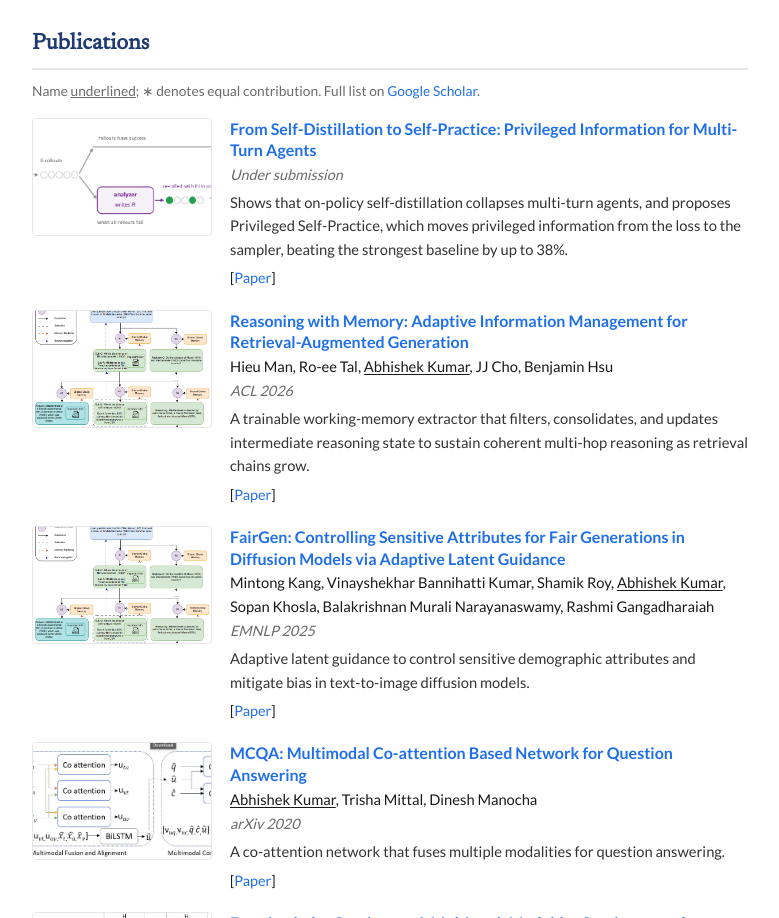
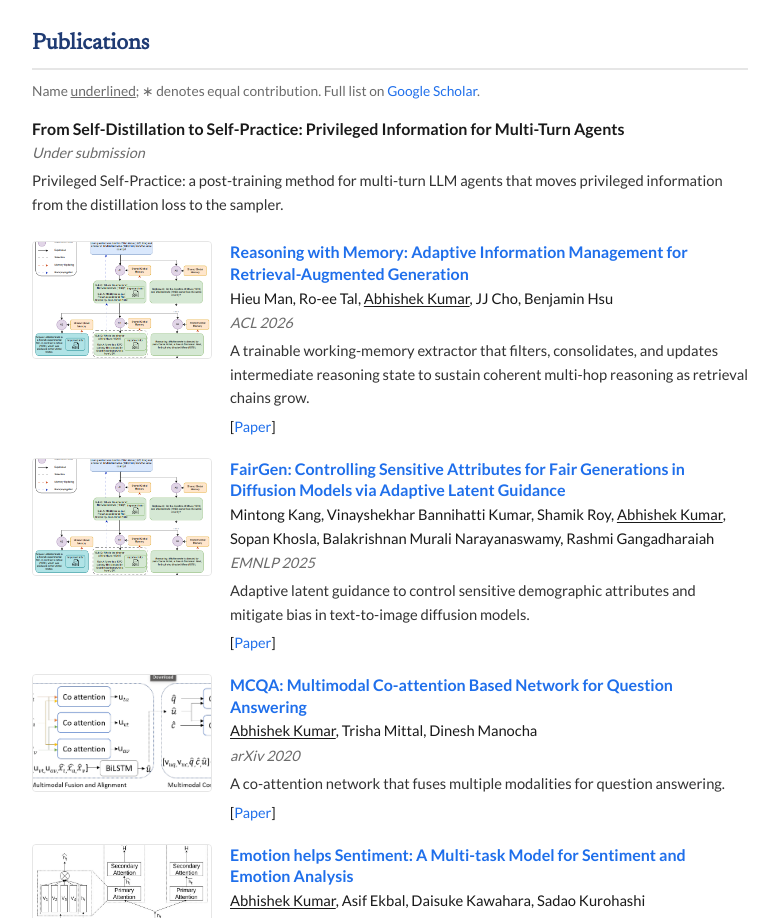
Before and after one commit to iyamabhishek/iyamabhishek.github.io, a plain HTML site: page index.html in a window 1280 px wide. Shown: the part 1016-1934 px from the top of the page, without its empty margins (250-1029 px from the left). Drawn offline with Linux system fonts and the light colour scheme.

Commit message:
Remove confidential PSP paper PDF and figure; keep title-only listing (under review)

```diff
--- a/index.html
+++ b/index.html
@@ -80,12 +80,10 @@
       Full list on <a href="https://scholar.google.com/citations?user=GW5bh0AAAAAJ">Google Scholar</a>.</p>
 
     <div class="pub">
-      <img src="assets/thumbs/psp.png" alt="Privileged Self-Practice for Multi-Turn Agents">
       <div class="pub-body">
-        <a class="pub-title" href="assets/papers/psp.pdf">From Self-Distillation to Self-Practice: Privileged Information for Multi-Turn Agents</a>
+        <span class="pub-title">From Self-Distillation to Self-Practice: Privileged Information for Multi-Turn Agents</span>
         <div class="venue">Under submission</div>
-        <div class="summary">Shows that on-policy self-distillation collapses multi-turn agents, and proposes Privileged Self-Practice, which moves privileged information from the loss to the sampler, beating the strongest baseline by up to 38%.</div>
-        <div class="pub-links">[<a href="assets/papers/psp.pdf">Paper</a>]</div>
+        <div class="summary">Privileged Self-Practice: a post-training method for multi-turn LLM agents that moves privileged information from the distillation loss to the sampler.</div>
       </div>
     </div>
 
```
Also changed, not shown: assets/thumbs/psp.png (deleted), 1 other file.
